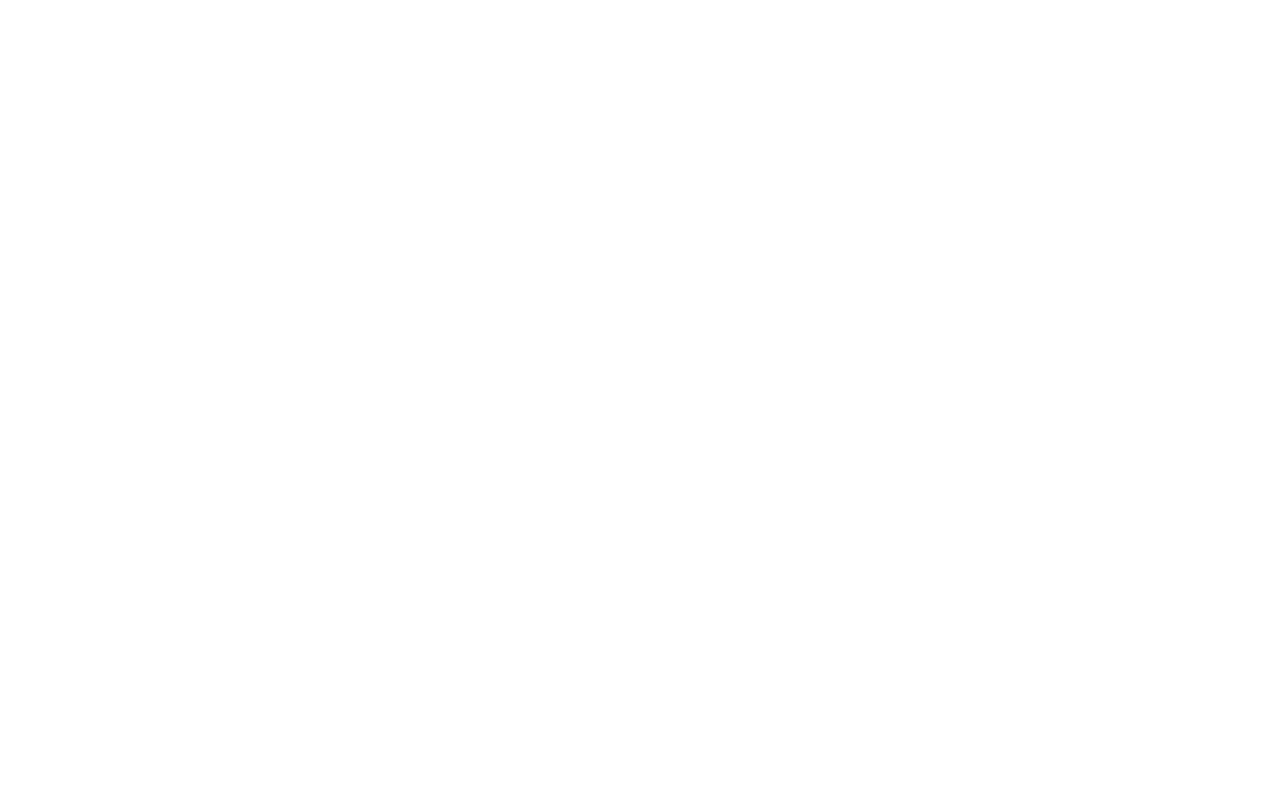
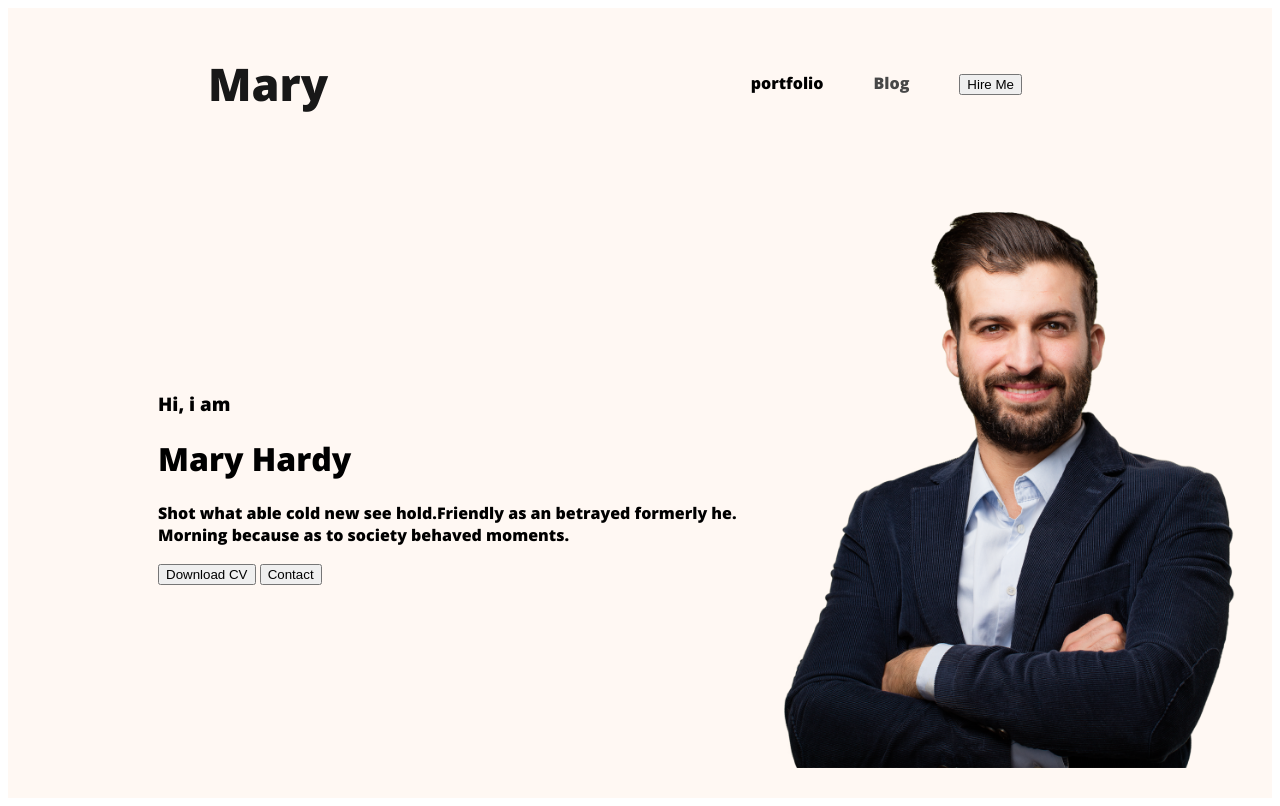
Before and after one commit to akramhossenpramio/webdeveloper-portfolio, a plain HTML site: page index.html in a window 1280 px wide. Drawn offline with nearby package versions, Linux system fonts and the light colour scheme.

Commit message:
banner content added

```diff
--- a/index.html
+++ b/index.html
@@ -5,9 +5,35 @@
     <meta name="viewport" content="width=
     , initial-scale=1.0">
     <title>WEb developer portfolio</title>
+    <link css="<link rel="preconnect" href="https://fonts.googleapis.com">
+<link rel="preconnect" href="https://fonts.gstatic.com" crossorigin>
+<link href="https://fonts.googleapis.com/css2?family=Open+Sans:ital,wght@0,800;1,400;1,700&display=swap" rel="stylesheet"">
+
+    <link rel="stylesheet" href="styles/portfolio.css">
 </head>
 <body>
-    <header>
+    <header class="header">
+        <nav>
+            <h3 class="nav-title">Ma<span class="text primary">r</span>y</h3>
+            <ul>
+                <li a href="">portfolio</li>
+                <li><a href="">Blog
+
+                </a></li>
+                <li><button>Hire Me</button></li>
+            </ul>
+        </nav>
+        <div class="banner">
+            <div>
+                <h3 class="banner-greeting">Hi, i am</h3>
+                <h1 class="banner-title">Mary Hardy</h1>
+                <p>Shot what able cold new see hold.Friendly as an betrayed formerly he. Morning because as to society behaved moments.</p>
+                <button class="button-primary">Download CV</button>
+                <button class="button-primary">Contact</button>
+            </div>
+            <img class="profile-pic" src="images/hardy.png"
+
+        </div>
 
     </header>
     <main>
--- /dev/null
+++ b/styles/portfolio.css
@@ -0,0 +1,53 @@
+/* common shared styles*/
+body{
+    font-family: 'Open Sans', sans-serif;
+}
+.text-primary{
+    color:#FD6E0A;
+}
+.btn-primary{
+    border-radius: 5px;
+    background: #FD6E0A;
+    border: 0;
+}
+
+/* nav related styles */
+
+nav{
+    display: flex;
+    justify-content: space-between;
+    align-items: center;
+    margin:0 200px;
+}
+.nav-title{
+    color: #181818;
+    font-size: 45px;
+    font-weight: 800;
+}
+
+nav > ul{
+    display: flex;
+}
+
+nav li{
+    list-style: none;
+    margin-right: 50px;
+}
+
+nav a {
+    text-decoration: none;
+    color: #474747;
+}
+
+/* header related styles */
+.header{
+    background-color: #fff8f3;
+}
+.banner{
+    padding: 30px 30px 30px 150px;
+    display: flex;
+    align-items: center;
+}
+.banner .profile-pic{
+    width: 500px;
+}
```
